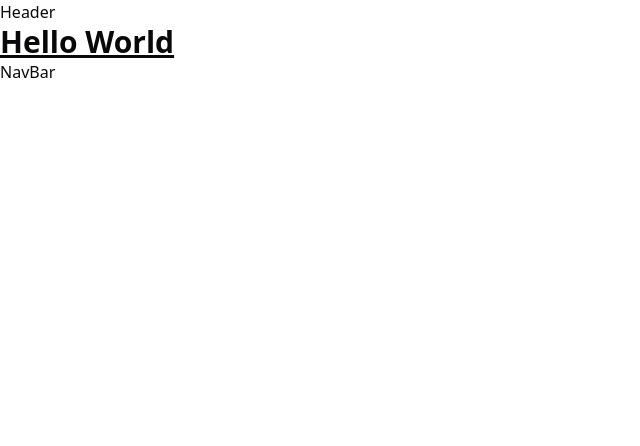
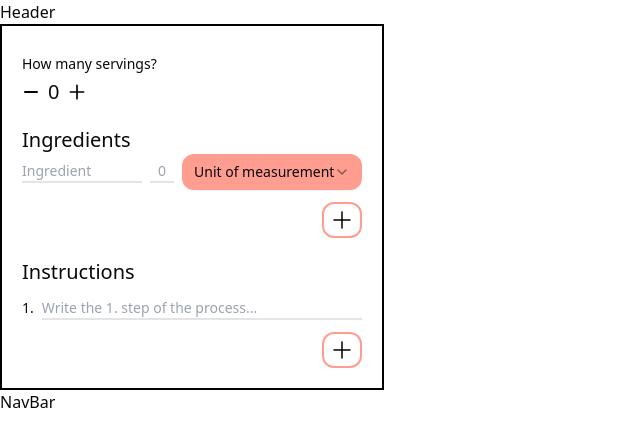
Before and after one commit to Razzoy/foodStoryApp, a React (Vite) app: page / in a window 1280 px wide. Shown: the top 446 px of the page, without its empty margins (0-640 px from the left). Built offline with nearby package versions, Linux system fonts and the light colour scheme.

Commit message:
layout of ScratchCard is done and almost the photoCard. but no function

```diff
--- /dev/null
+++ b/src/components/CreateCard/AddIngredient.tsx
@@ -0,0 +1,40 @@
+import {
+  Select,
+  SelectContent,
+  SelectItem,
+  SelectTrigger,
+  SelectValue,
+} from "@/components/ui/select";
+
+export function AddIngredient() {
+  return (
+    <div className="flex justify-between items-center self-stretch w-full text-sm gap-2">
+      <input
+        type="text"
+        name=""
+        id=""
+        placeholder="Ingredient"
+        className="border-b-2 focus:border-black outline-none w-1/2"
+      />
+      <input
+        type="text"
+        placeholder="0"
+        className="border-b-2 w-6 text-center outline-none focus:border-black"
+      />
+      <Select>
+        <SelectTrigger className="w-[180px]">
+          <SelectValue placeholder="Unit of measurement" />
+        </SelectTrigger>
+        <SelectContent>
+          <SelectItem value="light">Tea spoon</SelectItem>
+          <SelectItem value="dark">Table spoon</SelectItem>
+          <SelectItem value="system">dl</SelectItem>
+          <SelectItem value="bla">cups</SelectItem>
+          <SelectItem value="lbi">stk</SelectItem>
+          <SelectItem value="bli">grams</SelectItem>
+          <SelectItem value="bli">drops</SelectItem>
+        </SelectContent>
+      </Select>
+    </div>
+  );
+}
--- /dev/null
+++ b/src/components/CreateCard/AddInstruction.tsx
@@ -0,0 +1,12 @@
+export function AddInstruction() {
+  return (
+    <div className="flex gap-2 self-stretch text-sm">
+      <p>1.</p>
+      <input
+        type="text"
+        placeholder="Write the 1. step of the process..."
+        className="border-b-2 w-full outline-none focus:border-black"
+      />
+    </div>
+  );
+}
--- a/src/components/CreateCard/ScratchCard/ScratchCard.tsx
+++ b/src/components/CreateCard/ScratchCard/ScratchCard.tsx
@@ -5,48 +5,74 @@ import {
   SelectTrigger,
   SelectValue,
 } from "@/components/ui/select";
+import { AddIngredient } from "../AddIngredient";
+import { AddInstruction } from "../AddInstruction";
 
 export function ScratchCard() {
   return (
-    <div>
-      <p>How many servings</p>
-      <h2>Ingredients</h2>
-      <div className="flex flex-row gap-1">
-        <input
-          type="text"
-          name=""
-          id=""
-          placeholder="Ingredient"
-          className="border-b-2 border-salmon"
-        />
-        <input
-          type="text"
-          placeholder="0"
-          className="border-b-2 border-salmon"
-        />
-        <Select>
-          <SelectTrigger className="w-[180px]">
-            <SelectValue placeholder="Theme" />
-          </SelectTrigger>
-          <SelectContent>
-            <SelectItem value="light">Tea spoon</SelectItem>
-            <SelectItem value="dark">Table spoon</SelectItem>
-            <SelectItem value="system">dl</SelectItem>
-            <SelectItem value="bla">cups</SelectItem>
-            <SelectItem value="lbi">stk</SelectItem>
-            <SelectItem value="bli">grams</SelectItem>
-          </SelectContent>
-        </Select>
+    <div className="flex flex-col gap-5 items-start self-stretch mt-2">
+      <div className="flex flex-col self-start gap-1">
+        <p className="text-sm">How many servings?</p>
+        <div className="flex self-start gap-2 items-center">
+          <svg
+            width="18"
+            height="18"
+            viewBox="0 0 14 14"
+            fill="none"
+            xmlns="http://www.w3.org/2000/svg"
+          >
+            <g id="minus-sign-stroke-rounded">
+              <path
+                id="Vector"
+                d="M11.6667 7H2.33337"
+                stroke="black"
+                stroke-width="1.5"
+                stroke-linecap="round"
+                stroke-linejoin="round"
+              />
+            </g>
+          </svg>
+          <label htmlFor="" className="self-center text-xl">
+            0
+          </label>
+          <svg
+            width="20"
+            height="20"
+            viewBox="0 0 24 24"
+            fill="none"
+            xmlns="http://www.w3.org/2000/svg"
+          >
+            <g id="plus-sign-stroke-rounded">
+              <path
+                id="Vector"
+                d="M12 4V20M20 12H4"
+                stroke="black"
+                stroke-width="2"
+                stroke-linecap="round"
+                stroke-linejoin="round"
+              />
+            </g>
+          </svg>
+        </div>
       </div>
-      <button className="border-2 border-salmon rounded-xl py-1 px-2">
-        {" "}
-        <img src="/src/assets/icons/Plus.svg" alt="" />
-      </button>
-      <h2>Instructions</h2>
-      <button className="border-2 border-salmon rounded-xl py-1 px-2">
-        {" "}
-        <img src="/src/assets/icons/Plus.svg" alt="" />
-      </button>
+      <div>
+        <h2 className="text-xl">Ingredients</h2>
+        <div className="flex flex-col items-start gap-3 self-stretch">
+          <AddIngredient />
+          <button className="border-2 border-salmon rounded-xl py-1 px-1.5 self-end">
+            {" "}
+            <img src="/src/assets/icons/Plus.svg" alt="" />
+          </button>
+        </div>
+      </div>
+      <div className="flex flex-col items-start gap-3 self-stretch">
+        <h2 className="text-xl">Instructions</h2>
+        <AddInstruction />
+        <button className="border-2 border-salmon rounded-xl py-1 px-1.5 self-end">
+          {" "}
+          <img src="/src/assets/icons/Plus.svg" alt="" />
+        </button>
+      </div>
     </div>
   );
 }
--- a/src/components/CreateCard/UrlCard/UrlCard.tsx
+++ b/src/components/CreateCard/UrlCard/UrlCard.tsx
@@ -5,7 +5,7 @@ export function UrlCard() {
       id="website"
       name="website"
       placeholder="www.example.com"
-      className="text- p-2 rounded-xl w-full border-2 border-salmon text-black outline-none focus:bg-transparent"
+      className="text- p-2 rounded-xl w-full border-2 border-salmon text-black outline-none focus:bg-transparent mt-2"
     />
   );
 }
--- a/src/components/ui/select.tsx
+++ b/src/components/ui/select.tsx
@@ -1,14 +1,14 @@
-import * as React from "react"
-import * as SelectPrimitive from "@radix-ui/react-select"
-import { Check, ChevronDown, ChevronUp } from "lucide-react"
+import * as React from "react";
+import * as SelectPrimitive from "@radix-ui/react-select";
+import { Check, ChevronDown, ChevronUp } from "lucide-react";
 
-import { cn } from "@/lib/utils"
+import { cn } from "@/lib/utils";
 
-const Select = SelectPrimitive.Root
+const Select = SelectPrimitive.Root;
 
-const SelectGroup = SelectPrimitive.Group
+const SelectGroup = SelectPrimitive.Group;
 
-const SelectValue = SelectPrimitive.Value
+const SelectValue = SelectPrimitive.Value;
 
 const SelectTrigger = React.forwardRef<
   React.ElementRef<typeof SelectPrimitive.Trigger>,
@@ -17,7 +17,7 @@ const SelectTrigger = React.forwardRef<
   <SelectPrimitive.Trigger
     ref={ref}
     className={cn(
-      "flex h-9 w-full items-center justify-between whitespace-nowrap rounded-md border border-input bg-transparent px-3 py-2 text-sm shadow-sm ring-offset-background placeholder:text-muted-foreground focus:outline-none focus:ring-1 focus:ring-ring disabled:cursor-not-allowed disabled:opacity-50 [&>span]:line-clamp-1",
+      "flex h-9 w-full items-center justify-between whitespace-nowrap rounded-xl bg-salmon px-3 py-2 text-sm shadow-sm ring-offset-background placeholder:text-muted-foreground focus:outline-none focus:ring-1 focus:ring-ring disabled:cursor-not-allowed disabled:opacity-50 [&>span]:line-clamp-1",
       className
     )}
     {...props}
@@ -27,8 +27,8 @@ const SelectTrigger = React.forwardRef<
       <ChevronDown className="h-4 w-4 opacity-50" />
     </SelectPrimitive.Icon>
   </SelectPrimitive.Trigger>
-))
-SelectTrigger.displayName = SelectPrimitive.Trigger.displayName
+));
+SelectTrigger.displayName = SelectPrimitive.Trigger.displayName;
 
 const SelectScrollUpButton = React.forwardRef<
   React.ElementRef<typeof SelectPrimitive.ScrollUpButton>,
@@ -44,8 +44,8 @@ const SelectScrollUpButton = React.forwardRef<
   >
     <ChevronUp className="h-4 w-4" />
   </SelectPrimitive.ScrollUpButton>
-))
-SelectScrollUpButton.displayName = SelectPrimitive.ScrollUpButton.displayName
+));
+SelectScrollUpButton.displayName = SelectPrimitive.ScrollUpButton.displayName;
 
 const SelectScrollDownButton = React.forwardRef<
   React.ElementRef<typeof SelectPrimitive.ScrollDownButton>,
@@ -61,9 +61,9 @@ const SelectScrollDownButton = React.forwardRef<
   >
     <ChevronDown className="h-4 w-4" />
   </SelectPrimitive.ScrollDownButton>
-))
+));
 SelectScrollDownButton.displayName =
-  SelectPrimitive.ScrollDownButton.displayName
+  SelectPrimitive.ScrollDownButton.displayName;
 
 const SelectContent = React.forwardRef<
   React.ElementRef<typeof SelectPrimitive.Content>,
@@ -94,8 +94,8 @@ const SelectContent = React.forwardRef<
       <SelectScrollDownButton />
     </SelectPrimitive.Content>
   </SelectPrimitive.Portal>
-))
-SelectContent.displayName = SelectPrimitive.Content.displayName
+));
+SelectContent.displayName = SelectPrimitive.Content.displayName;
 
 const SelectLabel = React.forwardRef<
   React.ElementRef<typeof SelectPrimitive.Label>,
@@ -106,8 +106,8 @@ const SelectLabel = React.forwardRef<
     className={cn("px-2 py-1.5 text-sm font-semibold", className)}
     {...props}
   />
-))
-SelectLabel.displayName = SelectPrimitive.Label.displayName
+));
+SelectLabel.displayName = SelectPrimitive.Label.displayName;
 
 const SelectItem = React.forwardRef<
   React.ElementRef<typeof SelectPrimitive.Item>,
@@ -128,8 +128,8 @@ const SelectItem = React.forwardRef<
     </span>
     <SelectPrimitive.ItemText>{children}</SelectPrimitive.ItemText>
   </SelectPrimitive.Item>
-))
-SelectItem.displayName = SelectPrimitive.Item.displayName
+));
+SelectItem.displayName = SelectPrimitive.Item.displayName;
 
 const SelectSeparator = React.forwardRef<
   React.ElementRef<typeof SelectPrimitive.Separator>,
@@ -140,8 +140,8 @@ const SelectSeparator = React.forwardRef<
     className={cn("-mx-1 my-1 h-px bg-muted", className)}
     {...props}
   />
-))
-SelectSeparator.displayName = SelectPrimitive.Separator.displayName
+));
+SelectSeparator.displayName = SelectPrimitive.Separator.displayName;
 
 export {
   Select,
@@ -154,4 +154,4 @@ export {
   SelectSeparator,
   SelectScrollUpButton,
   SelectScrollDownButton,
-}
+};
--- a/src/pages/CreateRecipe.tsx
+++ b/src/pages/CreateRecipe.tsx
@@ -1,12 +1,14 @@
 import { UrlCard } from "@/components/CreateCard/UrlCard/UrlCard";
+import { ScratchCard } from "@/components/CreateCard/ScratchCard/ScratchCard";
 import { CreateCard } from "../components/CreateCard/CreateCard";
+import { PhotoCard } from "@/components/CreateCard/PhotoCard/PhotoCard";
+
 import {
   Accordion,
   AccordionContent,
   AccordionItem,
   AccordionTrigger,
 } from "@/components/ui/accordion";
-import { ScratchCard } from "@/components/CreateCard/ScratchCard/ScratchCard";
 
 export function CreateRecipe() {
   return (
@@ -27,6 +29,14 @@ export function CreateRecipe() {
           </AccordionContent>
         </AccordionItem>
       </Accordion>
+      <Accordion type="single" collapsible>
+        <AccordionItem value="item-1">
+          <AccordionTrigger>Add a photo of recipe</AccordionTrigger>
+          <AccordionContent>
+            <PhotoCard />
+          </AccordionContent>
+        </AccordionItem>
+      </Accordion>
     </div>
   );
 }
--- a/src/pages/Home.tsx
+++ b/src/pages/Home.tsx
@@ -1,5 +1,9 @@
+import { ScratchCard } from "@/components/CreateCard/ScratchCard/ScratchCard";
+
 export function Home() {
   return (
-    <h1 className="text-3xl font-bold underline">Hello World</h1>
-  )
+    <div className="border-black border-2 w-96 p-5">
+      <ScratchCard />
+    </div>
+  );
 }
```
Also changed, not shown: src/components/CreateCard/PhotoCard/PhotoCard.tsx (+99 -2 lines).
